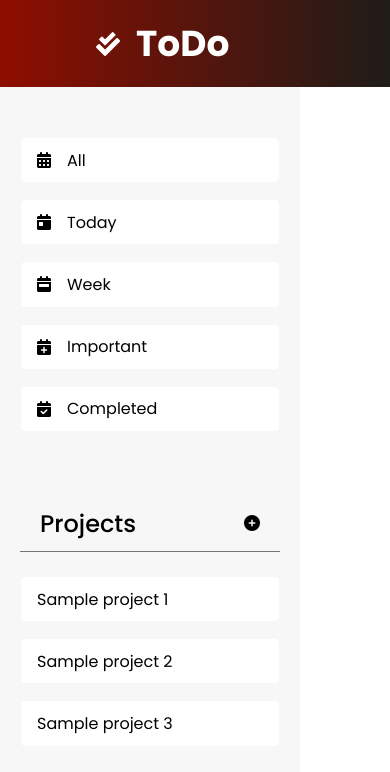
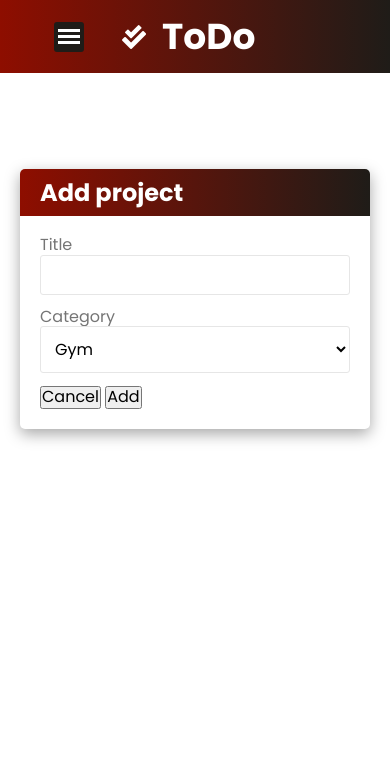
Before and after one commit to rehanshami/to-do-list, a website built with webpack: page src/template.html in a window 390 px wide. Built offline with nearby package versions, Linux system fonts and the light colour scheme.

Commit message:
Create add project form skeleton

```diff
--- a/package.json
+++ b/package.json
@@ -14,8 +14,12 @@
   "devDependencies": {
     "css-loader": "^6.8.1",
     "html-webpack-plugin": "^5.5.3",
+    "mini-css-extract-plugin": "^2.7.6",
     "style-loader": "^3.3.3",
     "webpack": "^5.88.2",
     "webpack-cli": "^5.1.4"
+  },
+  "dependencies": {
+    "normalize.css": "^8.0.1"
   }
 }
--- /dev/null
+++ b/src/dom.js
@@ -0,0 +1,20 @@
+function toggleMenu() {
+    const toggleMenu = document.querySelector('.toggle-menu');
+    const nav = document.querySelector('.side-bar');
+    toggleMenu.addEventListener('click', () => {
+        toggleMenu.classList.toggle('active');
+        nav.classList.toggle('show-side-bar');
+
+    })
+
+}
+
+function toggleProjectForm() {
+    const toggleProjectsForm = document.querySelector('.projects-icon');
+    toggleProjectForm.addEventListener('click', () => {
+
+    })
+}
+
+
+export default toggleMenu;
--- a/src/index.js
+++ b/src/index.js
@@ -1,5 +1,20 @@
+import 'normalize.css';
 import './style.css';
+import toggleMenu from './dom';
+import Task from './todo';
+
+toggleMenu();
+
 console.log('hello world');
+
+const task1 = new Task(
+    'hello world',
+    'first task',
+    '21/09/23',
+    'High'
+)
+
+console.log(task1)
 
 function test(a) {
     console.log(a);
--- a/src/style.css
+++ b/src/style.css
@@ -14,25 +14,68 @@
     --white: #FFFFFF;
     --light-grey: #F7F7F7;
     --dark-grey: #757575;
+    --grey: #e6e6e6;
 }
 
 header {
     background: linear-gradient(90deg, var(--dark-red), var(--primary-dark));
     color: var(--white);
-    padding: 1rem 6rem;
+    padding: 1rem 2rem;
     display: flex;
     align-items: center;
     gap: 1rem;
     font-size: 1.5rem;
 }
 
-nav {
+
+
+.toggle-menu {
+    display: none;
+    height: 30px;
+    width: 30px;
+    margin-left: 22px;
+    margin-right: 22px;
+    color: var(--white);
+    cursor: pointer;
+    background-color: #1f1c18;
+    border-radius: 3px;
+    cursor: pointer;
+    padding: 7px 4px 3px 4px;
+}
+
+.burger-line {
+    height: 3px;
+    margin-bottom: 3px;
+    background-color: var(--white);
+    transition: all 0.4s ease;
+
+}
+
+.toggle-menu.active .burger-line:nth-child(1) {
+    transform: rotate(-45deg) translate(-4px, 5px);
+}
+
+.toggle-menu.active .burger-line:last-child {
+    transform: rotate(45deg) translate(-4px, -5px);
+}
+
+.toggle-menu.active .burger-line:nth-child(2) {
+    opacity: 0;
+}
+
+
+.side-bar {
     width: 300px;
     background-color: var(--light-grey);
     height: 100%;
     position: fixed;
     overflow: auto;
     padding: 50px 20px;
+    transition: all 0.4s ease;
+}
+
+.side-bar.show-side-bar {
+    transform: translateX(0px);
 }
 
 .tasks-by-date {
@@ -69,3 +112,79 @@ nav {
     padding: 10px 20px;
     margin-bottom: 1.5rem;
 }
+
+.projects-item li {
+    display: flex;
+    justify-content: space-between;
+}
+.projects-item li .icons {
+    display: flex;
+    gap: 0.5rem;
+}
+
+@media (max-width: 1000px) {
+    .toggle-menu {
+        display: block;
+    }
+
+    .side-bar {
+        transform: translateX(-300px);
+    }
+
+}
+
+.project-form {
+    position: absolute;
+    top: 20%;
+    left: 50%;
+    transform: translate(-50%, 0);
+    width: 100%;
+    background-color: var(--white);
+    border-radius: 5px;
+    box-shadow: rgba(0, 0, 0, 0.35) 0px 5px 15px;
+    max-width: 350px;
+}
+
+.project-form h2 {
+    background: linear-gradient(90deg, var(--dark-red), var(--primary-dark));
+    color: var(--white);
+    padding: 10px 20px;
+    border-top-left-radius: 5px;
+    border-top-right-radius: 5px;
+}
+
+form {
+    padding: 20px;
+}
+form ul > li {
+    margin-bottom: 0.8rem;
+    list-style: none;
+    display: flex;
+    flex-direction: column;
+}
+
+.project-form label {
+    font-family: inherit;
+    font-size: 1rem;
+    color: var(--dark-grey);
+}
+
+form input, form select {
+    width: 100%;
+    padding: 10px;
+    border-radius: 3px;
+    border: 1px solid var(--grey);
+    background-color: var(--white);
+}
+
+input:focus, select:focus {
+    border-color: var(--dark-red);
+    transition: 0.3s;
+}
+
+input:focus,
+button:focus,
+textarea:focus,
+select:focus {
+  outline: none;
+}
--- a/src/template.html
+++ b/src/template.html
@@ -9,10 +9,15 @@
 </head>
 <body>
     <header>
-        <i class="fas fa-check-double"></i>
-        <h2>ToDo</h2>
+        <div class="toggle-menu">
+            <div class="burger-line"></div>
+            <div class="burger-line"></div>
+            <div class="burger-line"></div>
+        </div>
+            <i class="fas fa-check-double logo"></i>
+            <h2>ToDo</h2>
     </header>
-    <nav>
+    <nav class="side-bar">
         <div class="tasks-by-date">
             <ul>
                 <li><i class="fa-solid fa-calendar-days"></i><p>All</p></li>
@@ -23,17 +28,40 @@
             </ul>
         </div>
         <div class="projects">
-            <div class="projects-title"><p>Projects</p><i class="fa-solid fa-circle-plus"></i></div>
+            <div class="projects-title"><p>Projects</p><i class="fa-solid fa-circle-plus projects-icon"></i></div>
             <div class="projects-nav">
                 <div class="projects-item">
                     <ul>
-                        <li>Sample project 1</li>
-                        <li>Sample project 2</li>
-                        <li>Sample project 3</li>
+                        <li>Sample project 1 <div class="icons"><i class="fa-solid fa-pen-to-square"></i><i class="fa-solid fa-trash-can"></i></div></li>
+                        <li>Sample project 2 <div class="icons"><i class="fa-solid fa-pen-to-square"></i><i class="fa-solid fa-trash-can"></i></div></li>
+                        <li>Sample project 3 <div class="icons"><i class="fa-solid fa-pen-to-square"></i><i class="fa-solid fa-trash-can"></i></div></li>
                     </ul>
                 </div>
             </div>
         </div>
     </nav>
+    <div class="project-form">
+        <h2>Add project</h2>
+        <form action="">
+            <ul>
+                <li>
+                    <label for="title">Title</label>
+                    <input type="text" name="title" id="title">
+                </li>
+                <li>
+                    <label for="category">Category</label>
+                    <select name="category" id="category">
+                        <option value="gym">Gym</option>
+                        <option value="work">Work</option>
+                        <option value="study">Study</option>
+                    </select>
+                </li>
+            </ul>
+            <div class="form-buttons">
+                <button>Cancel</button>
+                <button>Add</button>
+            </div>
+        </form>
+    </div>
 </body>
 </html>
--- /dev/null
+++ b/src/todo.js
@@ -0,0 +1,14 @@
+
+function Task(title, description, dueDate, priority, notes, checklist) {
+    this.title = title;
+    this.description = description;
+    this.dueDate = dueDate;
+    this.priority = priority;
+    this.notes = notes;
+    this.checklist = checklist;
+
+}
+
+
+
+export default Task;
--- a/webpack.config.js
+++ b/webpack.config.js
@@ -1,4 +1,5 @@
 const HtmlWebpackPlugin = require('html-webpack-plugin');
+const MiniCssExtractPlugin = require('mini-css-extract-plugin');
 const path = require('path');
 
 module.exports = {
@@ -6,8 +7,11 @@ module.exports = {
   devtool: 'inline-source-map',
   plugins: [
     new HtmlWebpackPlugin({
-      title: 'Output Management',
-    })
+      title: 'To do list app',
+      filename: 'index.html',
+      template: 'src/template.html',
+    }),
+    new MiniCssExtractPlugin({ filename: "style.css" }),
   ],
   output: {
     filename: 'main.js',
@@ -18,19 +22,15 @@ module.exports = {
     rules: [
       {
         test: /\.css$/i,
-        use: ['style-loader', 'css-loader'],
+        use: [
+          MiniCssExtractPlugin.loader,
+          "css-loader",
+        ],
       },
       {
         test: /\.(png|svg|jpg|jpeg|gif)$/i,
         type: 'asset/resource',
       },
-    ]
+    ],
   },
-  plugins: [
-    new HtmlWebpackPlugin({
-      title: 'Webpack App',
-      filename: 'index.html',
-      template: 'src/template.html',
-    }),
-  ],
 };
```
Also changed, not shown: dist/index.html, dist/main.js, dist/style.css (added), src/component.js (deleted), 1 other file.
